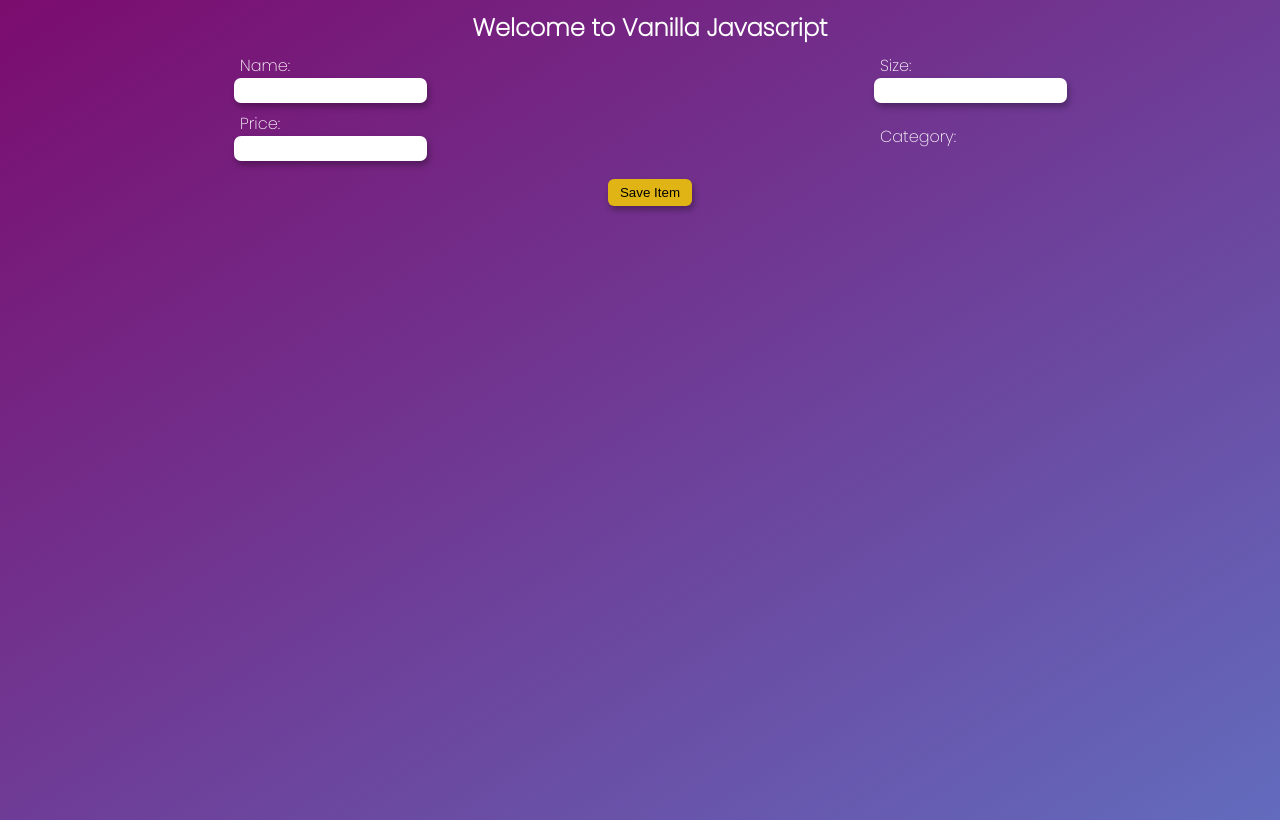
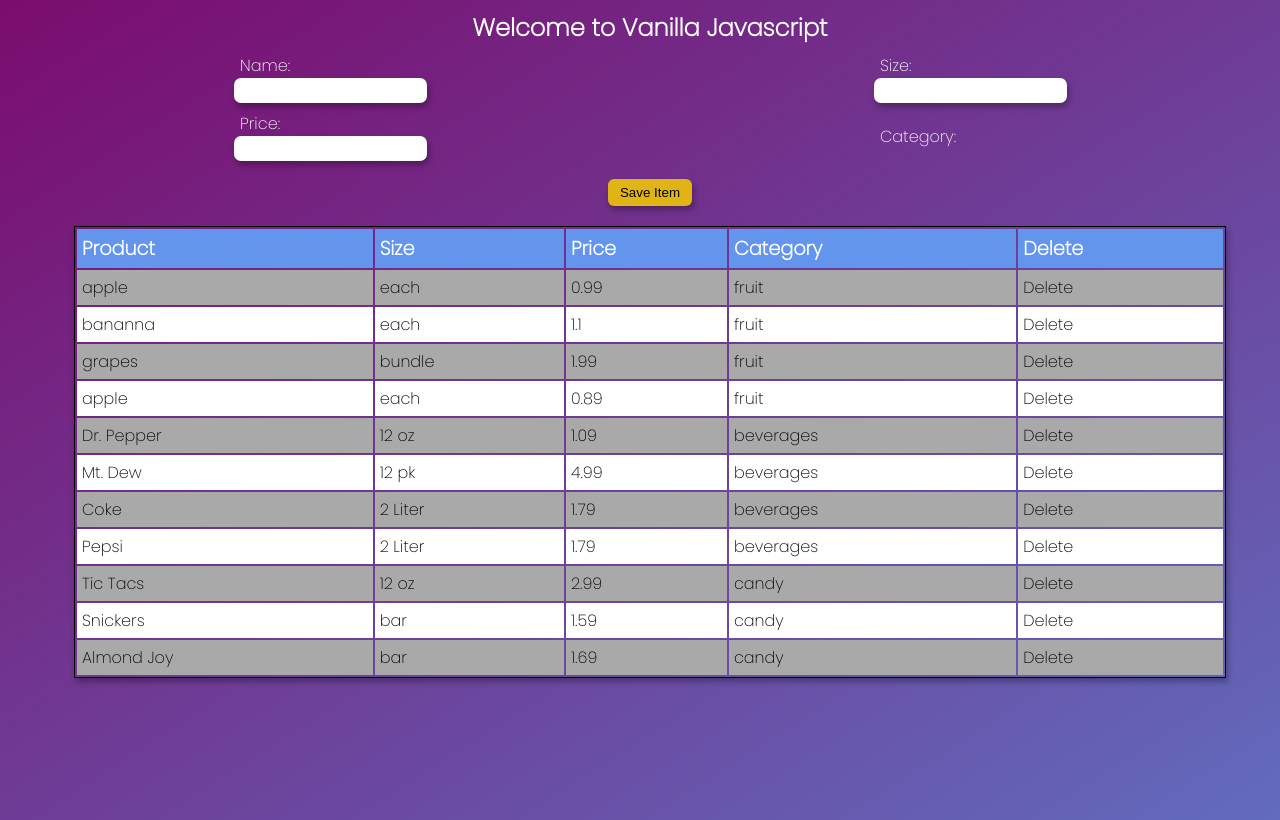
Before and after one commit to bwhite03/VanillaJs, a website built with webpack: page public/index.html in a window 1280 px wide. Built offline with nearby package versions, Linux system fonts and the light colour scheme; a web font is replaced by a local one.

Commit message:
add table css

```diff
--- a/src/index.js
+++ b/src/index.js
@@ -16,7 +16,7 @@ const state = {
 };
 
 const changeState = (element) => {
-  const [id, value] = element.target;
+  const { id, value } = element.target;
   if (!isValid(value) || !isValid(id)) return;
 
   setValue(id, value);
@@ -24,7 +24,7 @@ const changeState = (element) => {
   const result = {
     ...state,
     currentItem: {
-      ...changeState((state.currentItem[id] = value)),
+      ...(state.currentItem[id] = value),
     },
   };
   console.log(result);
@@ -46,7 +46,7 @@ const buildTable = () => {
   let html = `<table style="width: 90%; margin: 20px auto; color: #000">`;
   html += `<tr><th>Product</th><th>Size</th><th>Price</th><th>Category</th><th>Delete</th></tr>`;
   filteredData.map((item) => {
-    const [name, id, price, size, category] = item;
+    const { name, id, price, size, category } = item;
     html += `<tr><td>${name}</td><td>${size}</td><td>${price}</td><td>${category}</td><td style="cursor: pointer;" onClick="deleteItem(${id})">Delete</td></tr>`;
   });
   html += '</table>';
--- a/src/styles.css
+++ b/src/styles.css
@@ -81,3 +81,33 @@ label {
   justify-content: center;
   align-items: center;
 }
+
+table {
+  border: 1px solid black;
+  box-shadow: 2px 4px 6px rgba(0, 0, 0, 0.3);
+}
+
+th {
+  text-align: left;
+  background-color: cornflowerblue;
+  color: #fff;
+  font-size: 1.2rem;
+  font-weight: bold;
+  padding: 5px;
+}
+
+tr {
+  border-bottom: 1px solid black;
+}
+
+td {
+  padding: 5px;
+}
+
+tr:nth-child(even) {
+  background-color: darkgrey;
+}
+
+tr:nth-child(odd) {
+  background-color: #fff;
+}
```
Also changed, not shown: public/index.html (+2 -3 lines).
